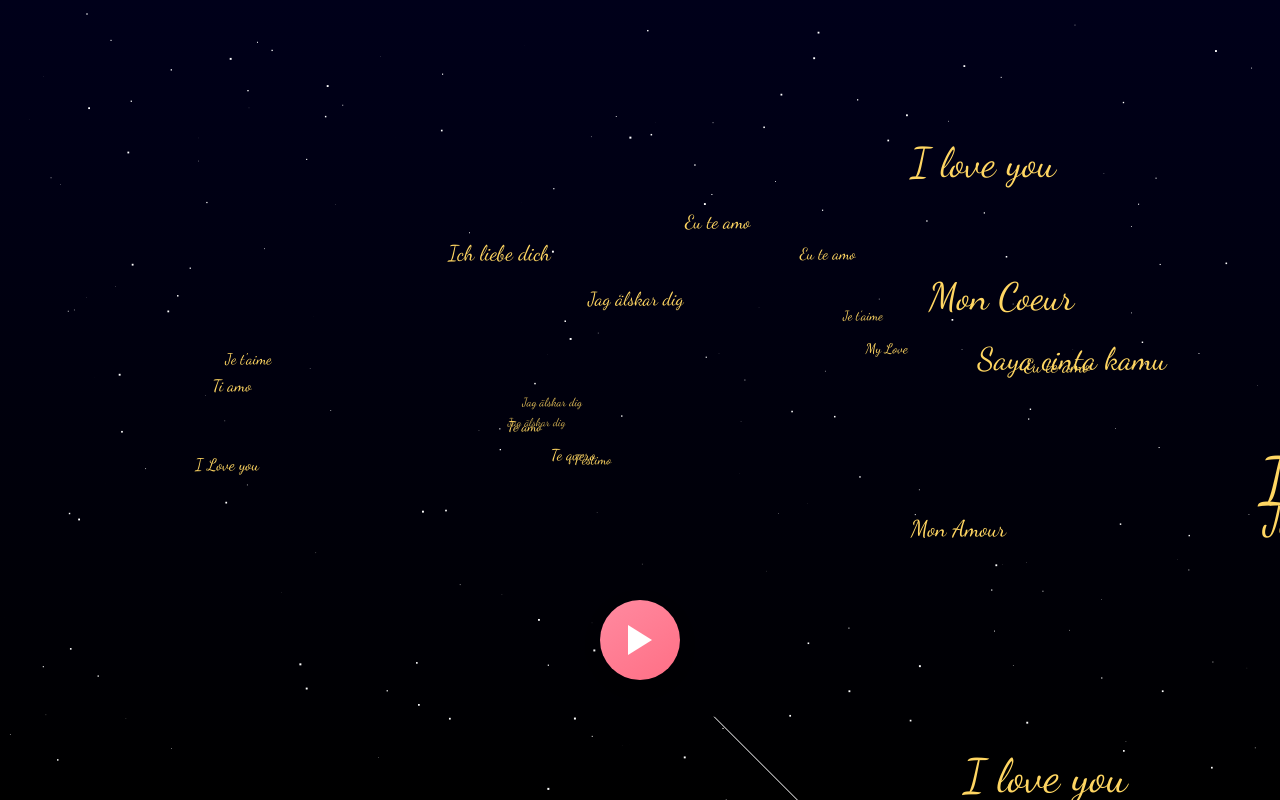
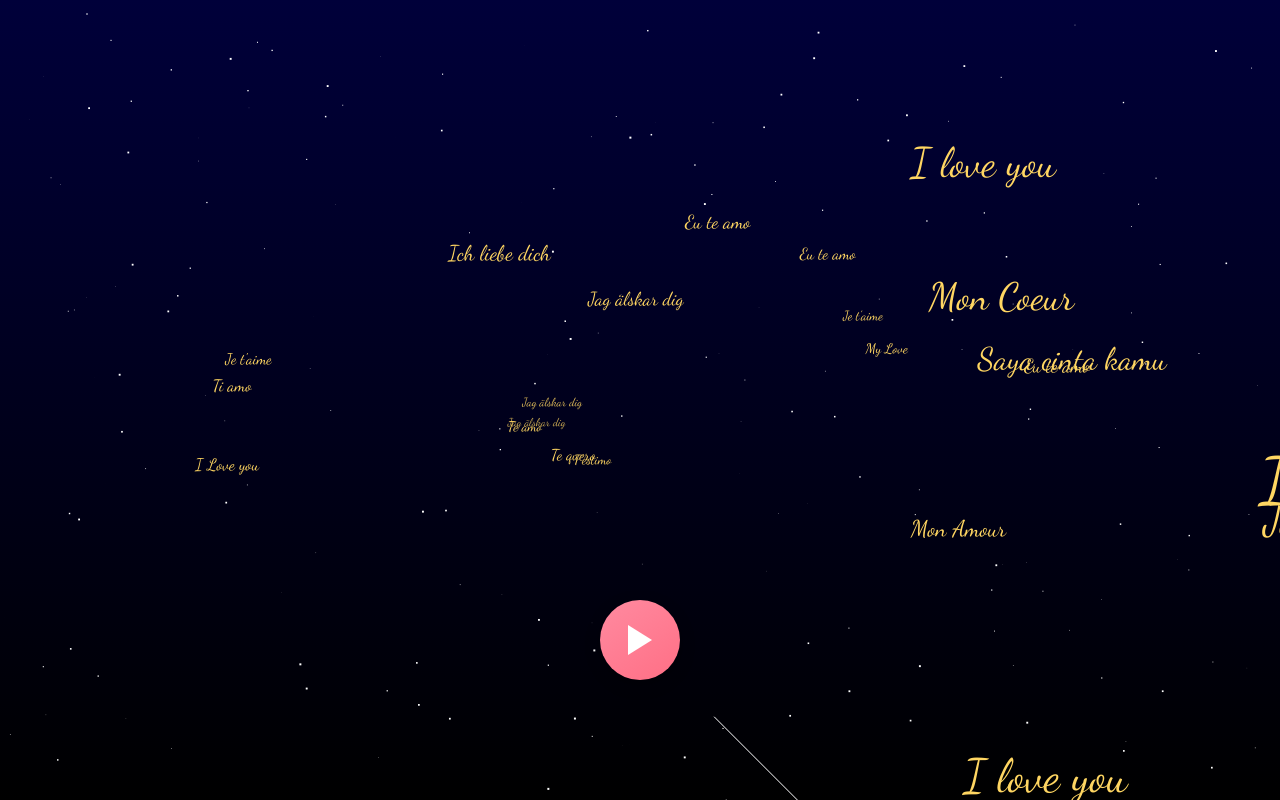
Before and after one commit to Sixiemesensshop/ma-copine-d-amour, a plain HTML site: page etoiles.html in a window 1280 px wide. Drawn offline with Linux system fonts and the light colour scheme; animation ran at ten frames a second.

Commit message:
Update etoiles.html

```diff
--- a/etoiles.html
+++ b/etoiles.html
@@ -173,7 +173,7 @@ for(let i=0;i<3;i++) shootingStars.push(new ShootingStar());
 
 function animate(){
   const grad=ctx.createLinearGradient(0,0,0,H);
-  grad.addColorStop(0,'#00001a');
+  grad.addColorStop(0,'#00003a');
   grad.addColorStop(1,'#000000');
   ctx.fillStyle=grad;
   ctx.fillRect(0,0,W,H);
```
